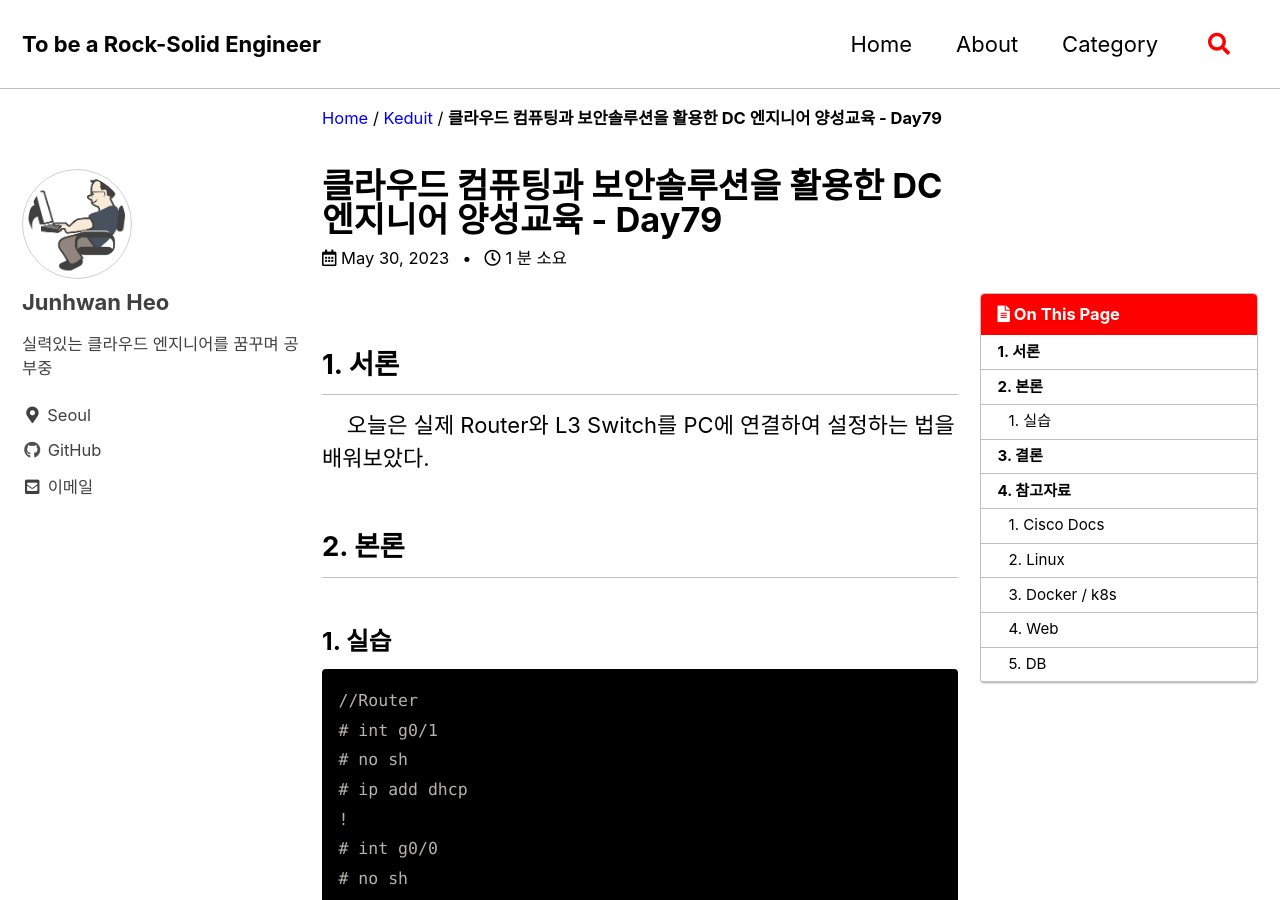
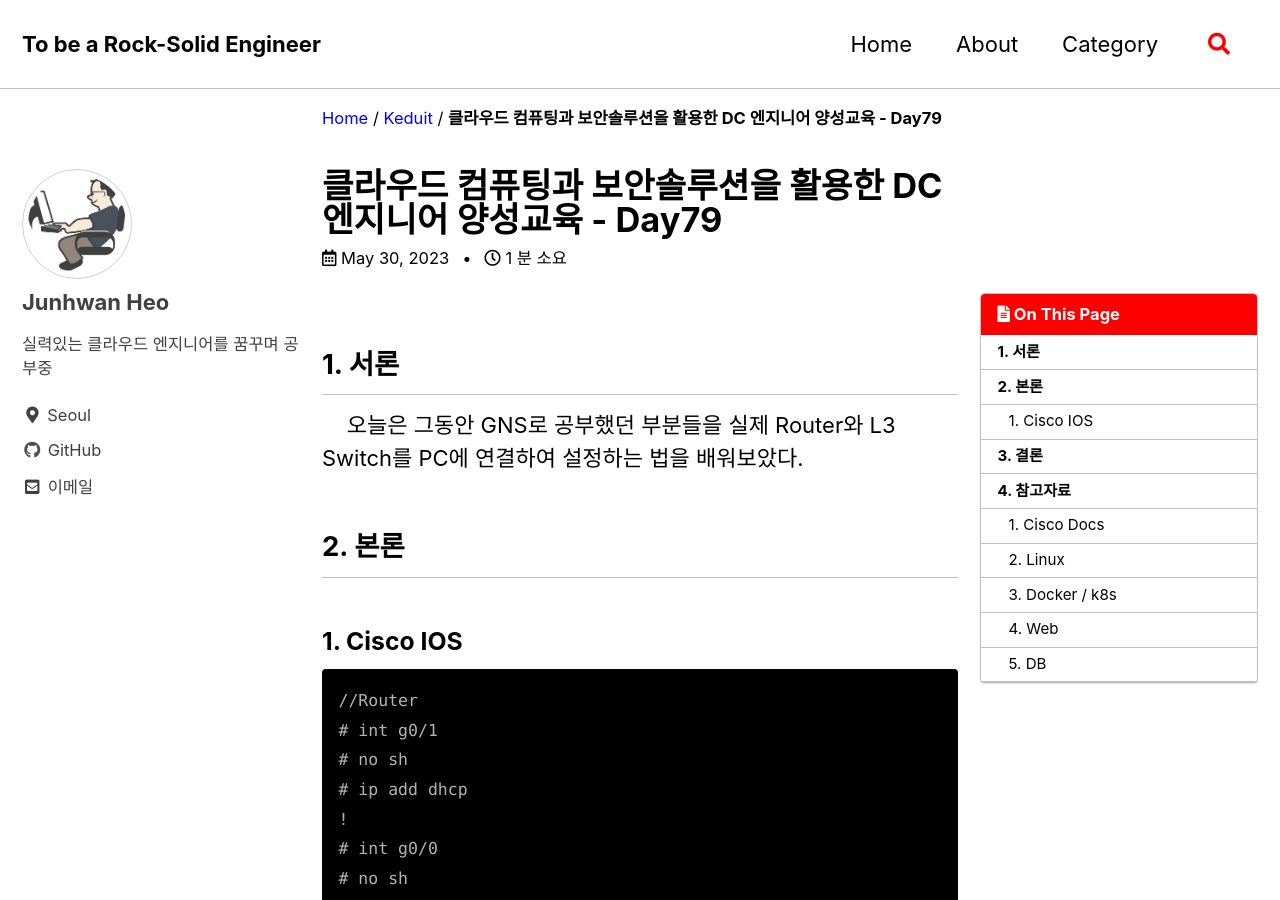
Before and after one commit to holeman4110/holeman4110.github.io, a Jekyll site: the page built from _posts/2023-05-30-keduit-day79.md, in a window 1280 px wide and 900 px high. Built offline with Jekyll 4.4.1, drawn with Linux system fonts in a browser that asks for light colours; cached includes are drawn as plain includes; a script bundle is joined from its source files by our own code; comment, search, counter and statistics services are not loaded; some of the changed text lies outside the part shown.

Commit message:
Update 2023-05-30-keduit-day79.md

````diff
--- a/_posts/2023-05-30-keduit-day79.md
+++ b/_posts/2023-05-30-keduit-day79.md
@@ -27,11 +27,11 @@ sidebar:
 
 ## 1. 서론
 
-&nbsp;&nbsp;&nbsp;&nbsp;오늘은 실제 Router와 L3 Switch를 PC에 연결하여 설정하는 법을 배워보았다.
+&nbsp;&nbsp;&nbsp;&nbsp;오늘은 그동안 GNS로 공부했던 부분들을 실제 Router와 L3 Switch를 PC에 연결하여 설정하는 법을 배워보았다.
 
 ## 2. 본론
 
-### 1. 실습
+### 1. Cisco IOS
 
 ```
 //Router
````
Also changed, not shown: other parts of _posts/2023-05-30-keduit-day79.md (+1 -1 lines).
